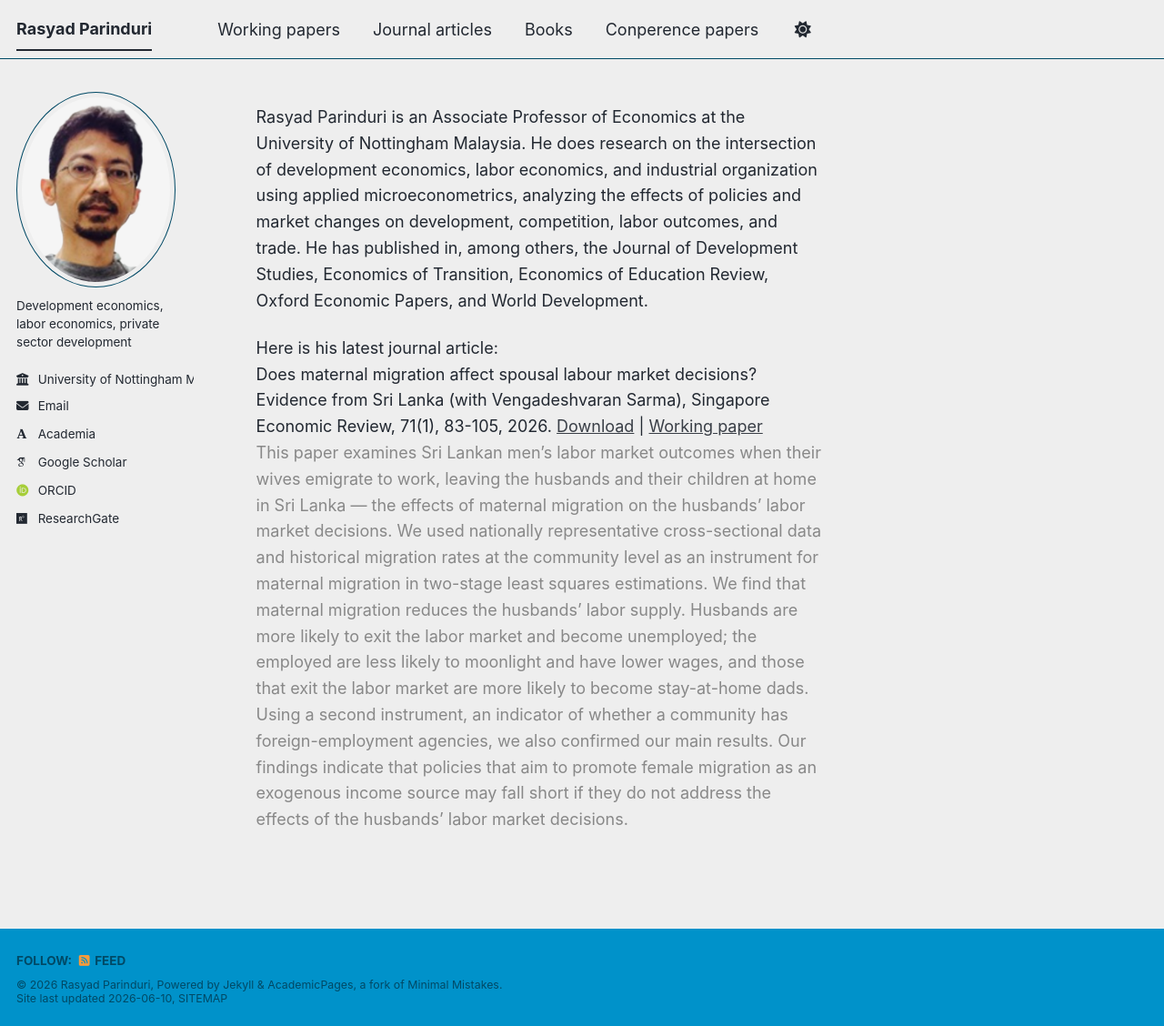
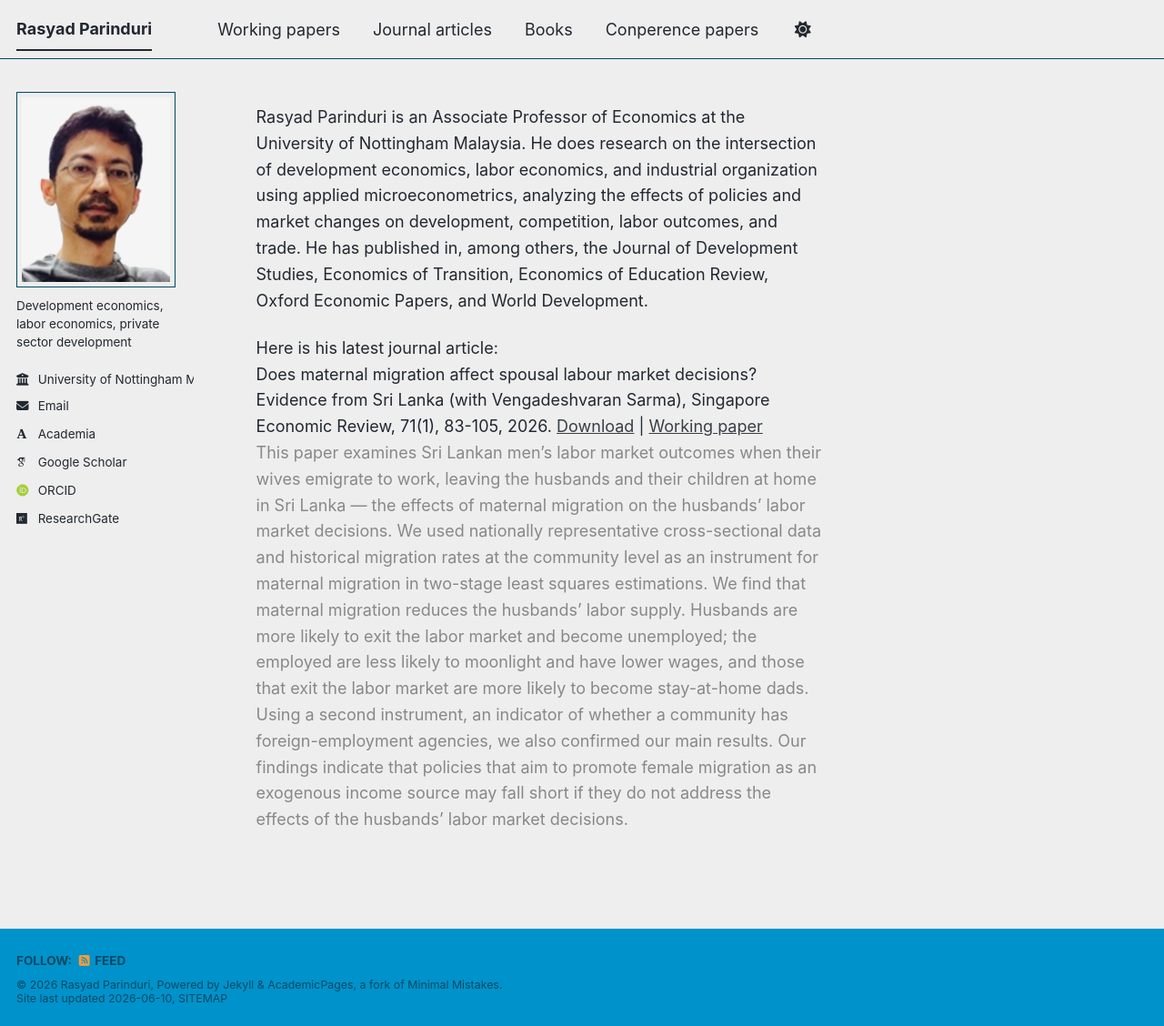
Before and after one commit to rasyadparinduri/rasyadparinduri.github.io, a Jekyll site: the page built from _pages/about.md, in a window 1280 px wide and 1128 px high. Shown: the whole window at 91% size. Built offline with Jekyll 4.4.1, drawn with Linux system fonts in a browser that asks for light colours; some web fonts are replaced; a script bundle is joined from its source files by our own code; library files that are not in the unit come from our copies.

Commit message:
Update main.scss

```diff
--- a/assets/css/main.scss
+++ b/assets/css/main.scss
@@ -58,3 +58,10 @@
   max-width: 55ch;
   line-height: 1.6;
 }
+
+
+.author__avatar img {
+  border-radius: 0 !important;
+  width: 200px !important;
+  height: auto !important;
+}
```
